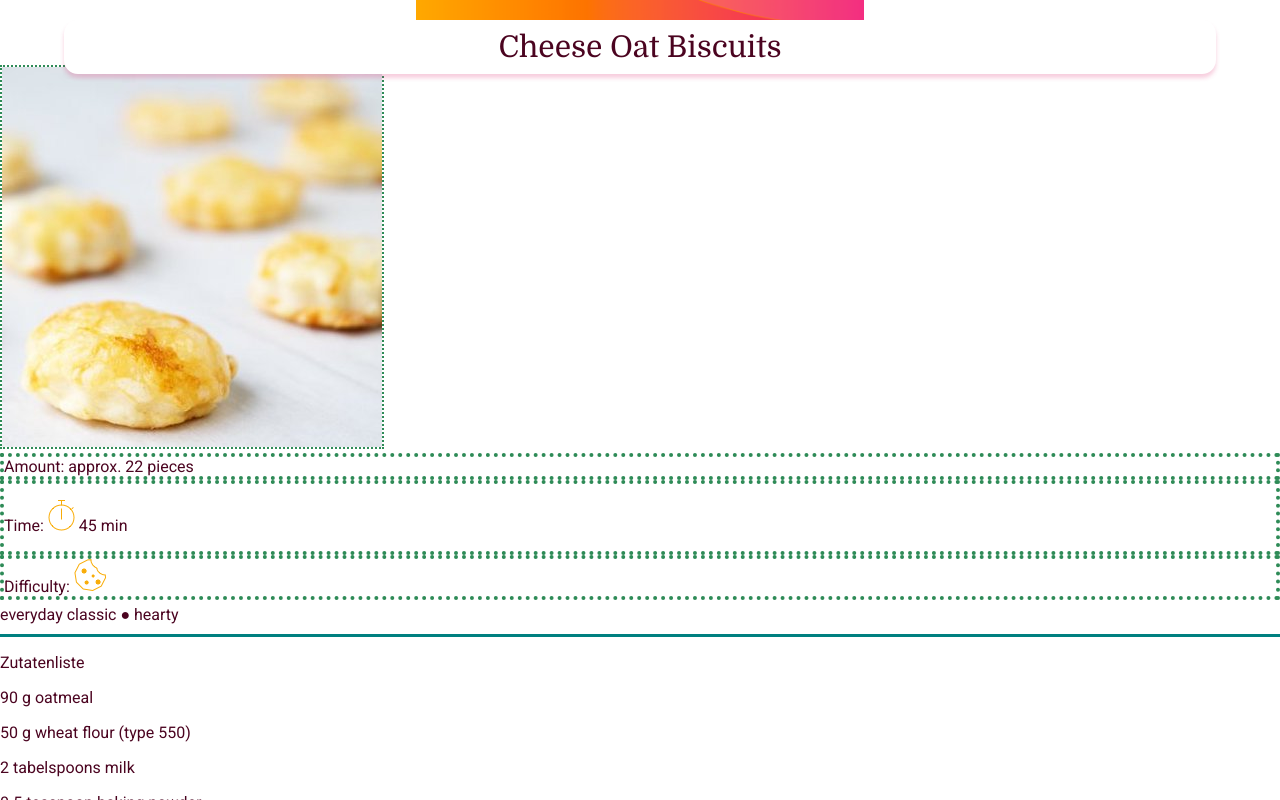
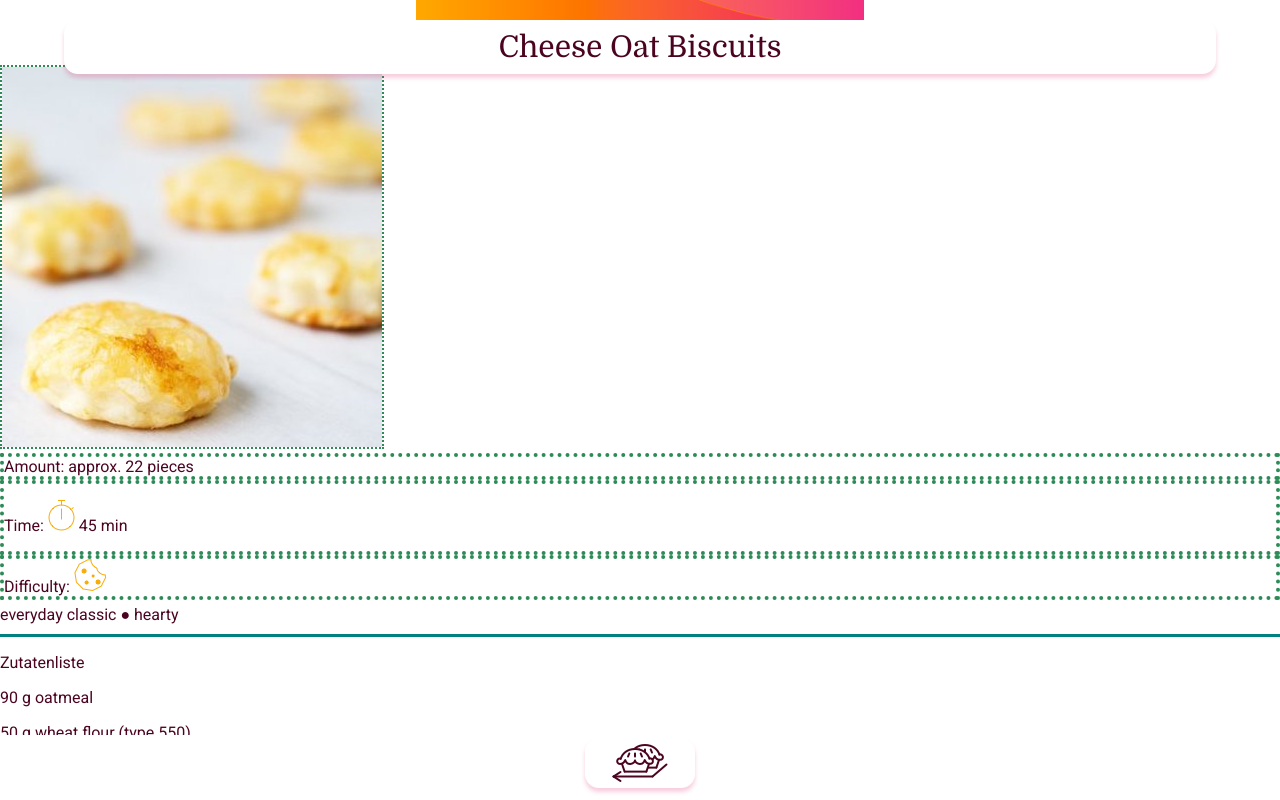
Before and after one commit to L-M-K-B/backen-f-r-menschen, a React (Create React App) app: page /recipe/cheese-oat-biscuits in a window 1280 px wide. Built offline with nearby package versions, Linux system fonts and the light colour scheme.

Commit message:
Add first nav-button including funcion

```diff
--- a/src/app/App.js
+++ b/src/app/App.js
@@ -12,13 +12,8 @@ import Header from '../header-footer/Header'
 
 const Grid = styled.div`
   display: grid;
-  grid-template-rows: 55px 1fr;
+  grid-template-rows: 55px 1fr 65px;
   height: 100vh;
-`
-const MainArea = styled.main`
-  grid-row: 2;
-  overflow: hidden;
-  overflow-y: scroll;
 `
 
 export default function App() {
@@ -43,29 +38,15 @@ export default function App() {
         <Route
           exact
           path="/"
-          render={() => (
-            <>
-              <Header title="List of Recipes" />
-              <MainArea>
-                <RecipesOverviewPage recipesList={recipesList} />
-              </MainArea>
-            </>
-          )}
+          render={() => <RecipesOverviewPage recipesList={recipesList} />}
         />
         <Route
           path="/recipe/:id"
           render={props => (
-            <>
-              <Header
-                title={getRecipe(props.match.params.id, recipesList).recipeName}
-              />
-              <MainArea>
-                <RecipeDetailedPage
-                  recipe={getRecipe(props.match.params.id, recipesList)}
-                  id={props.match.params.id}
-                />
-              </MainArea>
-            </>
+            <RecipeDetailedPage
+              recipe={getRecipe(props.match.params.id, recipesList)}
+              id={props.match.params.id}
+            />
           )}
         />
       </Grid>
--- a/src/header-footer/Footer.js
+++ b/src/header-footer/Footer.js
@@ -1,6 +1,12 @@
 import React from 'react'
-import {} from './header-footer-style'
+import { NavContainer, Icon, NavLink, DummyButton } from './header-footer-style'
 
-export default function Footer() {
-  return <h1>Hierhin kommt der Footer incl. Nav</h1>
+export default function Footer({ srcPieList }) {
+  return (
+    <NavContainer>
+      <NavLink exact to="/">
+        <Icon src={srcPieList} />
+      </NavLink>
+    </NavContainer>
+  )
 }
--- a/src/header-footer/header-footer-style.js
+++ b/src/header-footer/header-footer-style.js
@@ -1,7 +1,9 @@
 import styled from 'styled-components'
-import { pShadow, white } from '../misc/colors'
+import { NavLink as RRDNavlinkLink } from 'react-router-dom'
+import { pink, pShadow, white } from '../misc/colors'
 
 export const HeaderContainer = styled.div`
+  grid-row: 1;
   position: fixed;
   display: flex;
   flex-direction: column;
@@ -29,3 +31,39 @@ export const Headline = styled.p`
   font-family: 'Domine', serif;
   font-size: 30px;
 `
+export const NavContainer = styled.div`
+  grid-row: 3;
+  display: flex;
+  justify-content: space-evenly;
+  align-items: top;
+`
+
+export const NavLink = styled(RRDNavlinkLink)`
+  display: flex;
+  justify-content: center;
+  align-items: center;
+  height: 50px;
+  width: 110px;
+  margin-top: 3px;
+  border: none;
+  border-radius: 14px;
+  box-shadow: 0 4px 4px 0 ${pShadow};
+  background-color: ${white};
+  text-decoration: none;
+  &.active {
+    background-color: ${pink};
+  }
+`
+export const DummyButton = styled.button`
+  display: flex;
+  justify-content: center;
+  align-items: center;
+  height: 50px;
+  width: 110px;
+  margin-top: 3px;
+  border: none;
+  border-radius: 14px;
+  box-shadow: 0 4px 4px 0 ${pShadow};
+  background-color: ${white};
+`
+export const Icon = styled.img``
--- a/src/recipes-detailed/RecipeDetailedPage.js
+++ b/src/recipes-detailed/RecipeDetailedPage.js
@@ -1,16 +1,33 @@
 import React from 'react'
+import styled from 'styled-components'
+import Header from '../header-footer/Header'
 import RecipeStage from './RecipeStage'
 import IngredientList from './IngredientsList'
 import ShortDescription from './ShortDescription'
 import Notes from './Notes'
+import Footer from '../header-footer/Footer'
+import IconPieList from '../images/IconPieList.png'
+
+const MainArea = styled.main`
+  grid-row: 2;
+  overflow: hidden;
+  overflow-y: scroll;
+`
+const RecipeContainer = styled.div``
 
 export default function RecipeDetailedPage({ recipe, id }) {
   return (
-    <div>
-      <RecipeStage recipe={recipe} />
-      <IngredientList recipe={recipe} />
-      <ShortDescription recipe={recipe} />
-      <Notes id={id} />
-    </div>
+    <>
+      <Header title={recipe.recipeName} />
+      <MainArea>
+        <RecipeContainer>
+          <RecipeStage recipe={recipe} />
+          <IngredientList recipe={recipe} />
+          <ShortDescription recipe={recipe} />
+          <Notes id={id} />
+        </RecipeContainer>
+      </MainArea>
+      <Footer srcPieList={IconPieList} />
+    </>
   )
 }
--- a/src/recipes-overview/RecipesOverviewPage.js
+++ b/src/recipes-overview/RecipesOverviewPage.js
@@ -1,11 +1,20 @@
 import React from 'react'
 import ListOfRecipes from './ListOfRecipes'
-import { RecipesOverviewPageStyle } from './RecipesOverviewStyle'
+import { MainArea, ListContainer } from './RecipesOverviewStyle'
+import Header from '../header-footer/Header'
+import Footer from '../header-footer/Footer'
+import IconPieListActive from '../images/IconPieListActive.png'
 
 export default function RecipesOverviewPage({ recipesList }) {
   return (
-    <RecipesOverviewPageStyle>
-      <ListOfRecipes recipesList={recipesList} />
-    </RecipesOverviewPageStyle>
+    <>
+      <Header title="List of Recipes" />
+      <MainArea>
+        <ListContainer>
+          <ListOfRecipes recipesList={recipesList} />
+        </ListContainer>
+      </MainArea>
+      <Footer srcPieList={IconPieListActive} />
+    </>
   )
 }
--- a/src/recipes-overview/RecipesOverviewStyle.js
+++ b/src/recipes-overview/RecipesOverviewStyle.js
@@ -2,7 +2,12 @@ import styled from 'styled-components'
 import { Link } from 'react-router-dom'
 import { font, oShadow } from '../misc/colors'
 
-export const RecipesOverviewPageStyle = styled.div`
+export const MainArea = styled.main`
+  grid-row: 2;
+  overflow: hidden;
+  overflow-y: scroll;
+`
+export const ListContainer = styled.div`
   margin: 25px 20px 0;
 `
 export const OverviewContainer = styled.div`
--- a/src/recipes-overview/SingleRecipeOverview.js
+++ b/src/recipes-overview/SingleRecipeOverview.js
@@ -34,10 +34,10 @@ export default function SingleRecipeOverview({ recipe }) {
       <GridContainer>
         <Favorite />
 
-        <LinkToSingleRecipe2 to={`/recipeDetailed/${id}`}>
+        <LinkToSingleRecipe2 to={`/recipe/${id}`}>
           <Image src={titleImage} alt={recipeName} />
         </LinkToSingleRecipe2>
-        <LinkToSingleRecipe1 to={`/recipeDetailed/${id}`}>
+        <LinkToSingleRecipe1 to={`/recipe/${id}`}>
           <Name>{recipeName}</Name>
         </LinkToSingleRecipe1>
         <TimeEfford>
```
Also changed, not shown: src/images/IconPieList.png (added), src/images/IconPieListActive.png (added).
